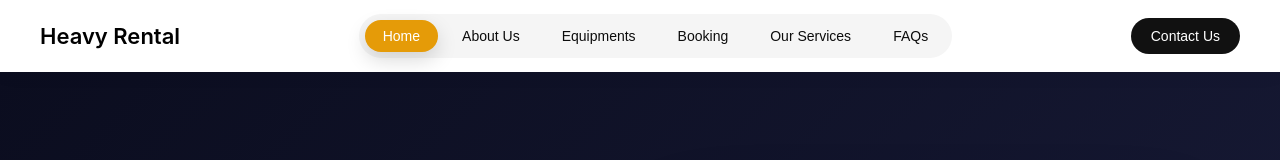
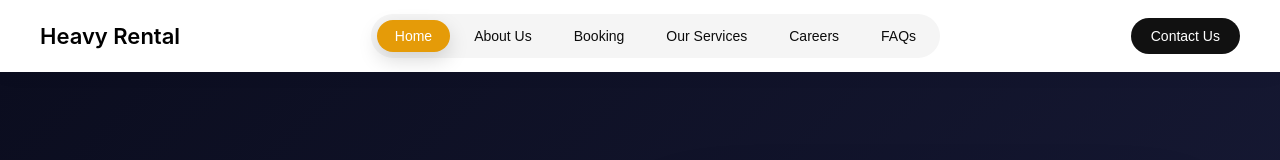
Before and after one commit to geekyneha/mach-hire-dxb, a React (Vite) app: page / in a window 1280 px wide. Shown: the top 160 px of the page. Built offline with nearby package versions, Linux system fonts and the light colour scheme.

Commit message:
chore: update navbar - add Careers, remove Equipment

```diff
--- a/src/components/Navbar/Navbar.jsx
+++ b/src/components/Navbar/Navbar.jsx
@@ -10,9 +10,10 @@ const Navbar = () => {
   const links = [
     { name: "Home", path: "/" },
     { name: "About Us", path: "/about" },
-    { name: "Equipments", path: "/equipments" },
+
     { name: "Booking", path: "/booking" },
     { name: "Our Services", path: "/services" },
+    { name: "Careers", path: "/careers" },
     { name: "FAQs", path: "/faq" },
   ];
 
```
